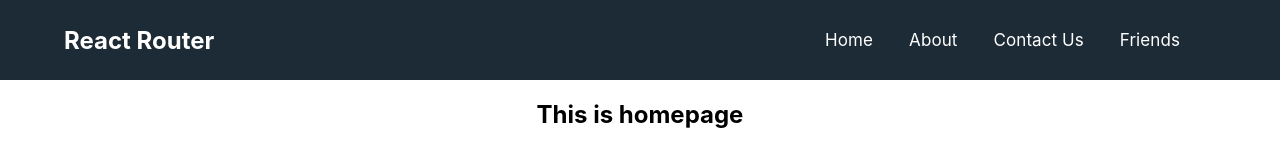
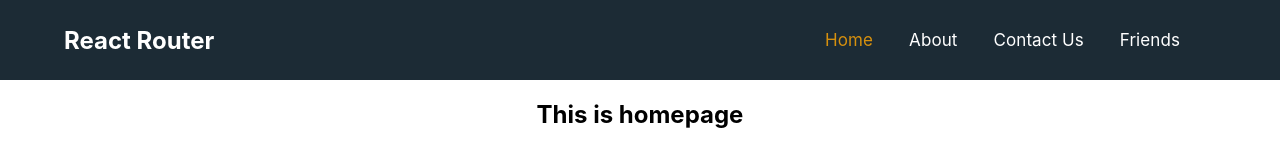
Before and after one commit to EmtiazHossainE2/milestone-9-react-router-and-state, a React (Create React App) app in the folder react-router/: page / in a window 1280 px wide. Shown: the top 150 px of the page. Built offline with nearby package versions, Linux system fonts and the light colour scheme.

Commit message:
custom link added

```diff
--- /dev/null
+++ b/react-router/src/components/CustomLink/CustomLink.js
@@ -0,0 +1,21 @@
+import React from 'react';
+import { Link, useMatch, useResolvedPath } from 'react-router-dom';
+
+function CustomLink({ children, to, ...props }) {
+    let resolved = useResolvedPath(to);
+    let match = useMatch({ path: resolved.pathname, end: true });
+
+    return (
+        <div>
+            <Link
+                style={{ color: match ? "rgb(214, 144, 14)" : "white" }}
+                to={to}
+                {...props}
+            >
+                {children}
+            </Link>
+        </div>
+    );
+}
+
+export default CustomLink;
--- a/react-router/src/components/Header/Header.js
+++ b/react-router/src/components/Header/Header.js
@@ -1,5 +1,6 @@
 import React from 'react';
 import { Link } from 'react-router-dom';
+import CustomLink from '../CustomLink/CustomLink';
 import './Header.css'
 
 const Header = () => {
@@ -9,10 +10,10 @@
                 <h2><Link to="./">React Router</Link></h2>
                 <div>
                     <ul id="MenuItems">
-                        <li><Link to="./">Home</Link></li>
-                        <li><Link to="./about">About</Link></li>
-                        <li><Link to="./contact">Contact Us</Link></li>
-                        <li><Link to="./friends">Friends</Link></li>
+                        <li><CustomLink to="./">Home</CustomLink></li>
+                        <li><CustomLink to="./about">About</CustomLink></li>
+                        <li><CustomLink to="./contact">Contact Us</CustomLink></li>
+                        <li><CustomLink to="./friends">Friends</CustomLink></li>
                     </ul>
                 </div>
             </nav>
```
